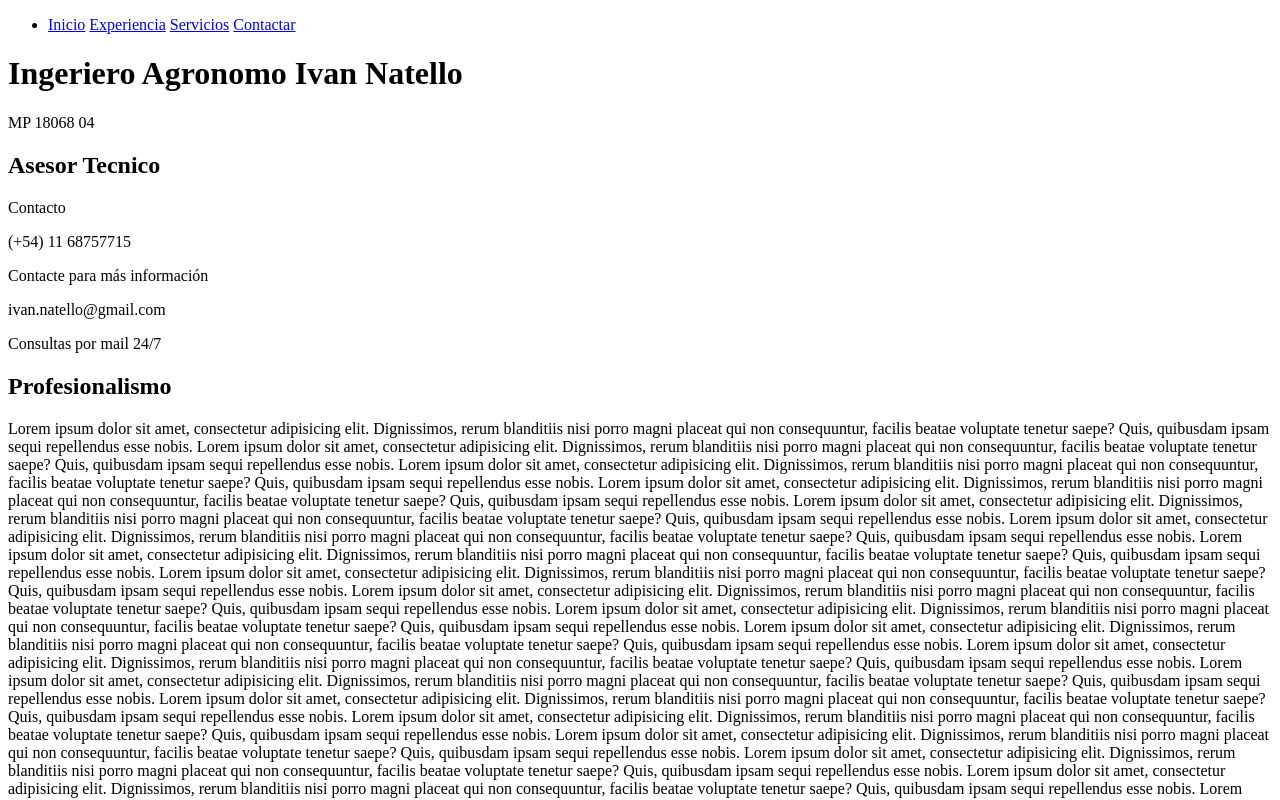
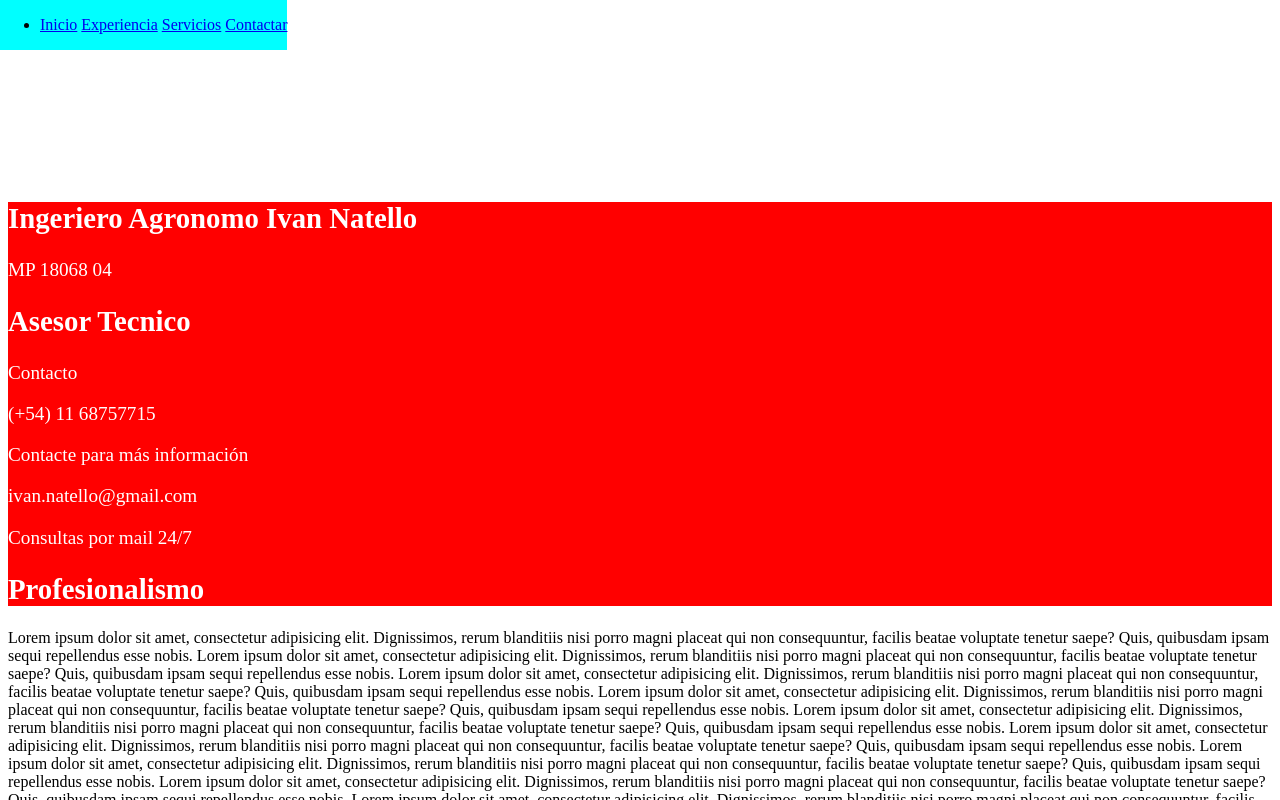
Before and after one commit to jnatmed/web_profesional_ivan, a plain HTML site: page index.html in a window 1280 px wide. Shown: the top 800 px of the page. Drawn offline with Linux system fonts and the light colour scheme.

Commit message:
colocando estilos enlinea

```diff
--- a/estilos/index.css
+++ b/estilos/index.css
@@ -0,0 +1,14 @@
+.nav_header {
+    position: fixed;
+    top: 0;
+    left: 0;
+    background-color: aqua;
+    display: inline;
+}
+
+.home {
+    margin-top: 16%;
+    font-size: larger;
+    background: red;
+    color: white
+}
--- a/index.html
+++ b/index.html
@@ -4,20 +4,36 @@
     <meta charset="UTF-8">
     <meta name="viewport" content="width=device-width, initial-scale=1.0">
     <title>Web Profesional - Natello</title>
-    <link rel="stylesheet" href="estilos/index.css">
-    <script src="script.js"></script>
+    <style>
+        .nav_header {
+            position: fixed;
+            top: 0;
+            left: 0;
+            background-color: aqua;
+            display: inline;
+        }
+
+        .home {
+            margin-top: 16%;
+            font-size: larger;
+            background: red;
+            color: white
+        }
+    </style>
 </head>
 <body>
-    <header>
+    <header class="nav_header">
         <ul>
             <li>
-                <a href="/index.html">Inicio</a>
+                <a href="#home">Inicio</a>
                 <a href="#Experiencia">Experiencia</a>
                 <a href="/servicios.html">Servicios</a>
                 <a href="/contactar.html">Contactar</a>
             </li>
         </ul>
     </header>
+
+    <section id="home" class="home">
 
         <h1>Ingeriero Agronomo Ivan Natello</h1>
         <p>MP 18068 04 </p>
@@ -36,6 +52,9 @@
             <h2>Profesionalismo</h2>
             <p></p>
         </article>
+
+    </section>
+
 
     Lorem ipsum dolor sit amet, consectetur adipisicing elit. Dignissimos, rerum blanditiis nisi porro magni placeat qui non consequuntur, facilis beatae voluptate tenetur saepe? Quis, quibusdam ipsam sequi repellendus esse nobis.
     Lorem ipsum dolor sit amet, consectetur adipisicing elit. Dignissimos, rerum blanditiis nisi porro magni placeat qui non consequuntur, facilis beatae voluptate tenetur saepe? Quis, quibusdam ipsam sequi repellendus esse nobis.
```
Lines whose indentation alone changed are shown as unchanged.
